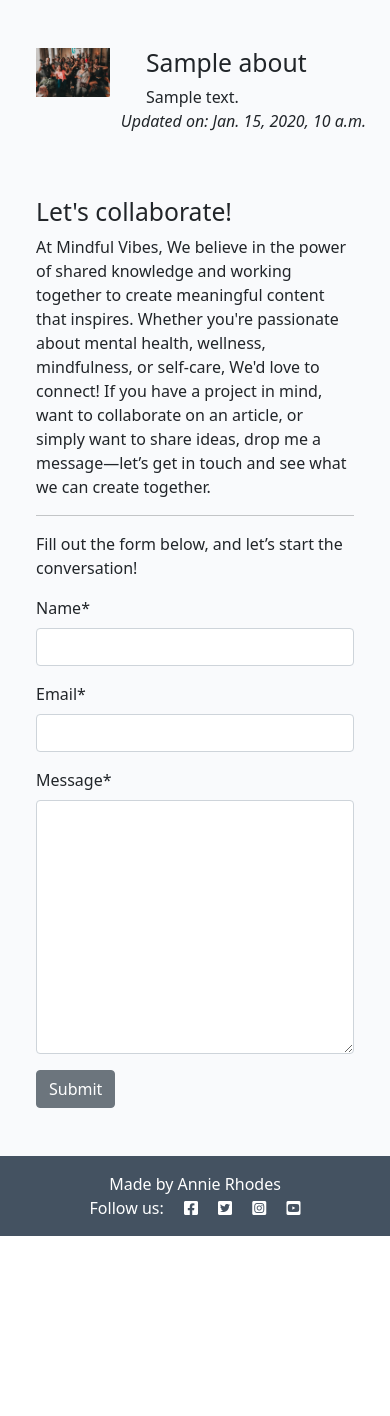
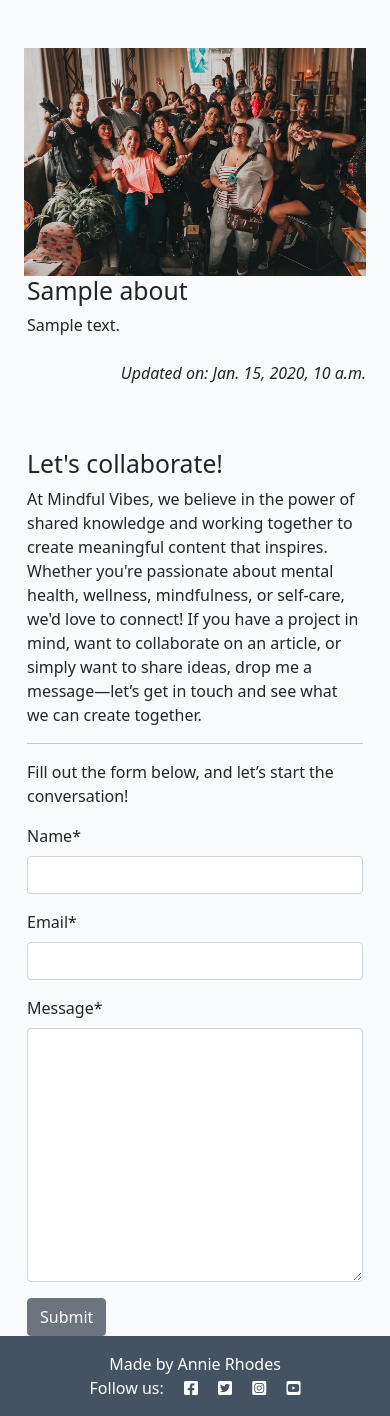
Before and after one commit to AnnieRho7/mindful-vibes, a Django app: page /about/ in a window 390 px wide. Shown: the part 60-1476 px from the top of the page. Before the commit the page ends 1296 px from the top, so only its background shows below. Run offline with Django 5.2, Linux system fonts and the light colour scheme; tables that the repository leaves empty hold one stand-in row (values such as "Sample post"); some libraries are stand-ins or nearby versions.

Commit message:
updated responsivness on about page

```diff
--- a/about/templates/about/about.html
+++ b/about/templates/about/about.html
@@ -6,37 +6,33 @@
 
 <div class="container mt-5">
     <div class="row">
-        <div class="col-4 text-center">
-            <img src="{% static 'images/aboutimg.jpg' %}" width="75%">
+        <!-- Responsive Image Column -->
+        <div class="col-md-4 text-center">
+            <img src="{% static 'images/aboutimg.jpg' %}" class="img-fluid" alt="About Image">
         </div>
-        <div class="col-8">
+        <!-- Text Column -->
+        <div class="col-md-8">
             <h2>{{ about.title }}</h2>
             {{ about.content | safe }}
         </div>
     </div>
-    <div class="row">
-        <div class="col text-right">
-            <!-- Updated on field goes in here -->
 
+    <div class="row mt-4">
+        <div class="col text-end">
             <p class="text-end"><em>Updated on: {{ about.updated_on }}</em></p>
         </div>
-        <div class="row justify-content-center">
-            <div class="col-12 col-md-6 my-5">
+    </div>
+
+    <div class="row justify-content-center mt-5">
+        <div class="col-12 col-md-8 col-lg-6">
             <h2>Let's collaborate!</h2>
-                <p>At Mindful Vibes, We believe in the power of shared knowledge and working together to create
-                    meaningful content that inspires. Whether you're passionate about mental health, wellness,
-                    mindfulness, or self-care, We'd love to connect! If you have a project in mind, want to collaborate
-                    on an article, or simply want to share ideas, drop me a message—let’s get in touch and see what we
-                    can create together.
+            <p>At Mindful Vibes, we believe in the power of shared knowledge and working together to create meaningful content that inspires. Whether you're passionate about mental health, wellness, mindfulness, or self-care, we'd love to connect! If you have a project in mind, want to collaborate on an article, or simply want to share ideas, drop me a message—let’s get in touch and see what we can create together.</p>
 
             <hr>
 
-                    Fill out the form below, and let’s start the conversation!
-                </p>
+            <p>Fill out the form below, and let’s start the conversation!</p>
 
-                <!-- add your form here. Your submit button should
-                                    have the classes of btn, btn-secondary -->
-
+            <!-- Collaboration Form -->
             <form method="post">
                 {{ collaborate_form | crispy }}
                 {% csrf_token %}
@@ -45,4 +41,5 @@
         </div>
     </div>
 </div>
+
 {% endblock content %}
```
Also changed, not shown: user_profile/views.py (+29 -46 lines). Lines whose indentation alone changed are shown as unchanged.
